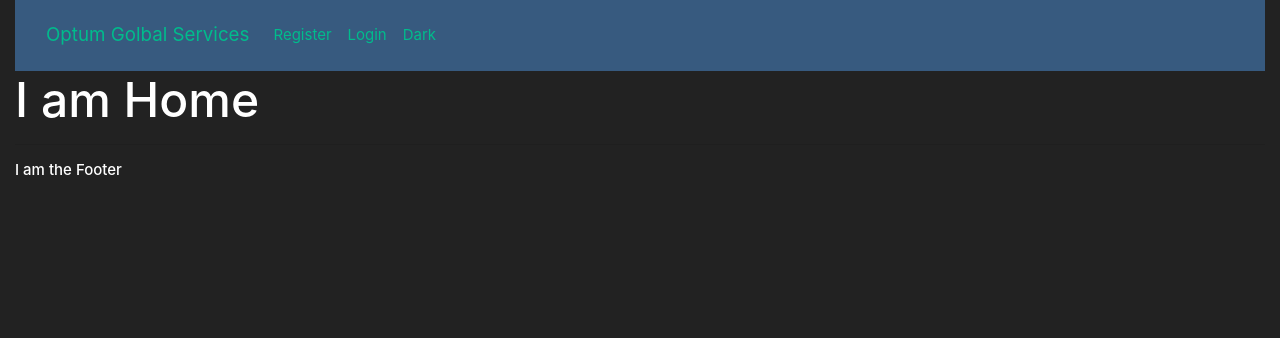
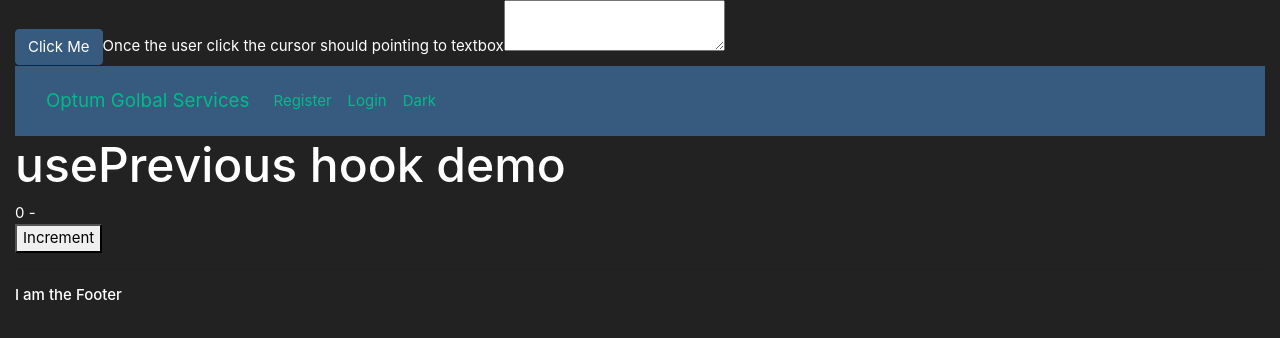
Before and after one commit to kiran-blockchain/react-optum-batch3, a React (Create React App) app in the folder flipkart/: page / in a window 1280 px wide. Shown: the top 338 px of the page. Built offline with nearby package versions, Linux system fonts and the light colour scheme.

Commit message:
added code

```diff
--- a/flipkart/src/App.jsx
+++ b/flipkart/src/App.jsx
@@ -10,6 +10,7 @@ import { Cart } from "./components/Cart";
 import { AppRoutes } from "./routes";
 import { AuthContext } from "./Providers/AuthProvider";
 import { useNavigate } from "react-router-dom";
+import { DemoRef } from "./components/DemoRef";
 
 export const App = () => {
     const navigate =useNavigate();
@@ -39,6 +40,7 @@ export const App = () => {
     }
     return (
         <div className="container-fluid">
+            <DemoRef/>
             <AuthContext.Provider value={{ profile, handleLogin, handleLogout }}>
                 <ThemeContext.Provider value={{ theme, setTheme }}>
                     <CartContext.Provider value={{ cartItems, setCartItems }}>
--- /dev/null
+++ b/flipkart/src/components/DemoRef/index.jsx
@@ -0,0 +1,17 @@
+import { useRef } from "react";
+
+export const DemoRef =()=>{
+   const focusPoint = useRef(null);
+   const handleClick = (e=>{
+    focusPoint.current.value ="Verify me";
+    focusPoint.current.focus();
+   })
+    return(
+        <div>
+            <button className="btn btn-primary" onClick={handleClick}>Click Me</button>
+            <label>Once the user click the cursor  should pointing to textbox
+                </label>
+                <textarea ref={focusPoint}/>
+        </div>
+    )
+}
--- /dev/null
+++ b/flipkart/src/hooks/usePrevious.jsx
@@ -0,0 +1,11 @@
+import { useRef } from "react";
+
+export const usePrevious =(data)=>{
+  const currentRef = useRef(data);
+  const previousRef = useRef(null);
+  if(currentRef.current!=data){
+    previousRef.current = currentRef.current
+    currentRef.current = data
+  }
+  return previousRef.current
+}
--- a/flipkart/src/pages/Home.jsx
+++ b/flipkart/src/pages/Home.jsx
@@ -1,5 +1,17 @@
+import { useState } from "react";
+import { usePrevious } from "../hooks/usePrevious";
+
 export const Home = () => {
+    const [count,setCount] = useState(0);
+
+    const prevCount = usePrevious(count)
     return (
-        <h1>I am Home</h1>
+        <div>
+            <h1>usePrevious hook demo</h1>
+            <div>{count} - {prevCount}</div>
+            <button onClick={e=>{
+                setCount(count+1)
+            }}>Increment</button>
+        </div>
     )
 }
```
